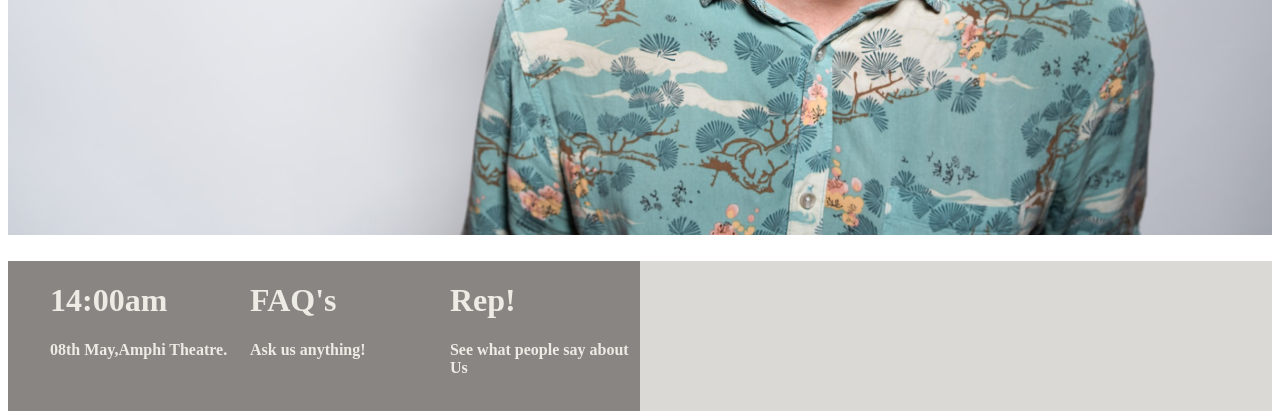
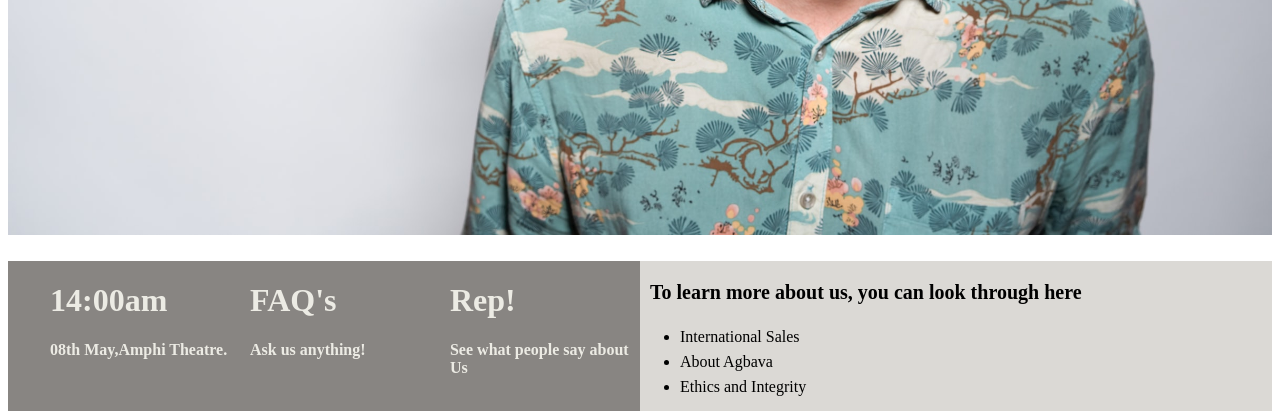
Before and after one commit to Ismail-Garba/Landing-Page, a plain HTML site: page index.html in a window 1280 px wide. Shown: the part 596-1007 px from the top of the page. Drawn offline with nearby package versions, Linux system fonts and the light colour scheme; files whose address does not match are found by name.

Commit message:
footer content update

```diff
--- a/index.html
+++ b/index.html
@@ -97,7 +97,14 @@
             </div>
           </div>
         </div>
-        <div class="right"></div>
+        <div class="right">
+          <h3>To learn more about us, you can look through here</h3>
+          <ul>
+            <li><a href="#">International Sales</a></li>
+            <li><a href="#">About Agbava</a></li>
+            <li><a href="#">Ethics and Integrity</a></li>
+          </ul>
+        </div>
       </footer>
 
     </div>
--- a/style.css
+++ b/style.css
@@ -123,3 +123,17 @@ div#parent footer .right{
 div#parent footer .left .container{
     color:rgb(236, 235, 228);
 }
+div#parent footer .left .container:hover{
+    color:rgb(34, 31, 30);
+    transition:all 250ms ease-in-out;
+}
+div#parent footer .right h3{
+    padding-left:10px;
+    font-family: 'Times New Roman', Times, serif;
+    font-size:20px;
+}
+div#parent footer .right a{
+    text-decoration: none;
+    line-height:25px;
+    color:black;
+}
```
